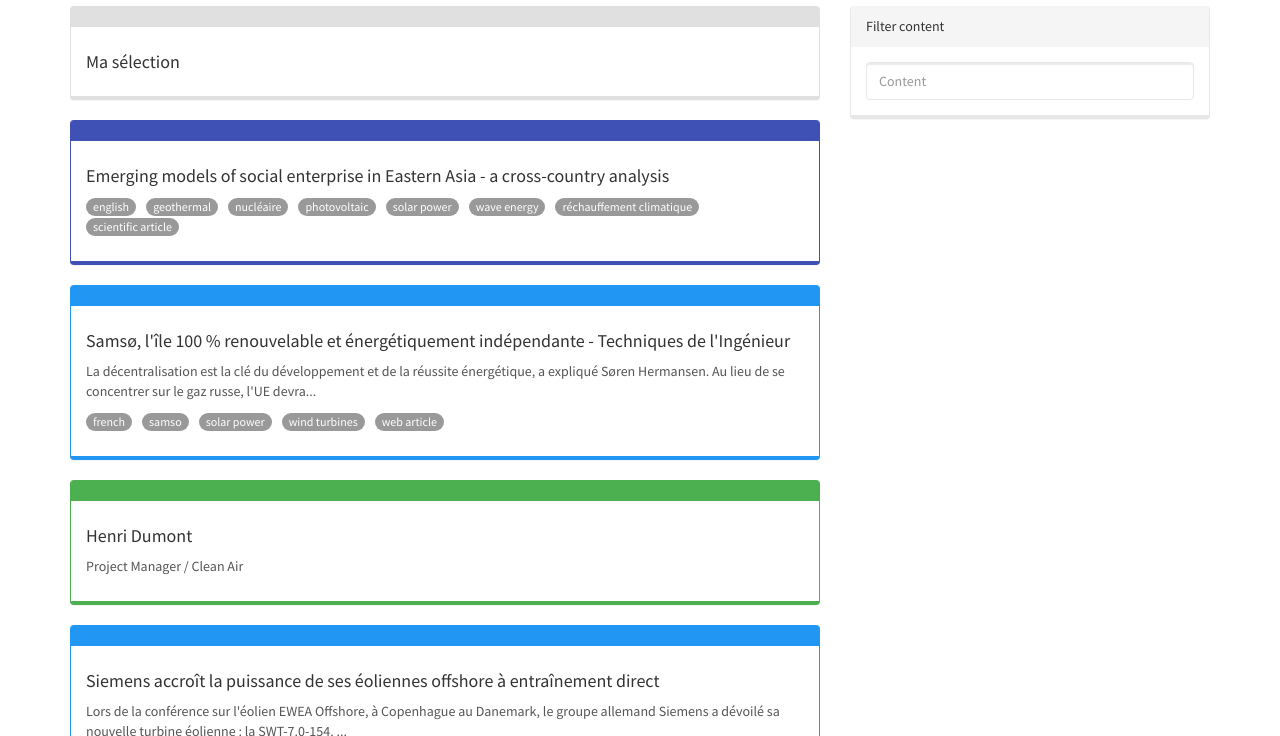
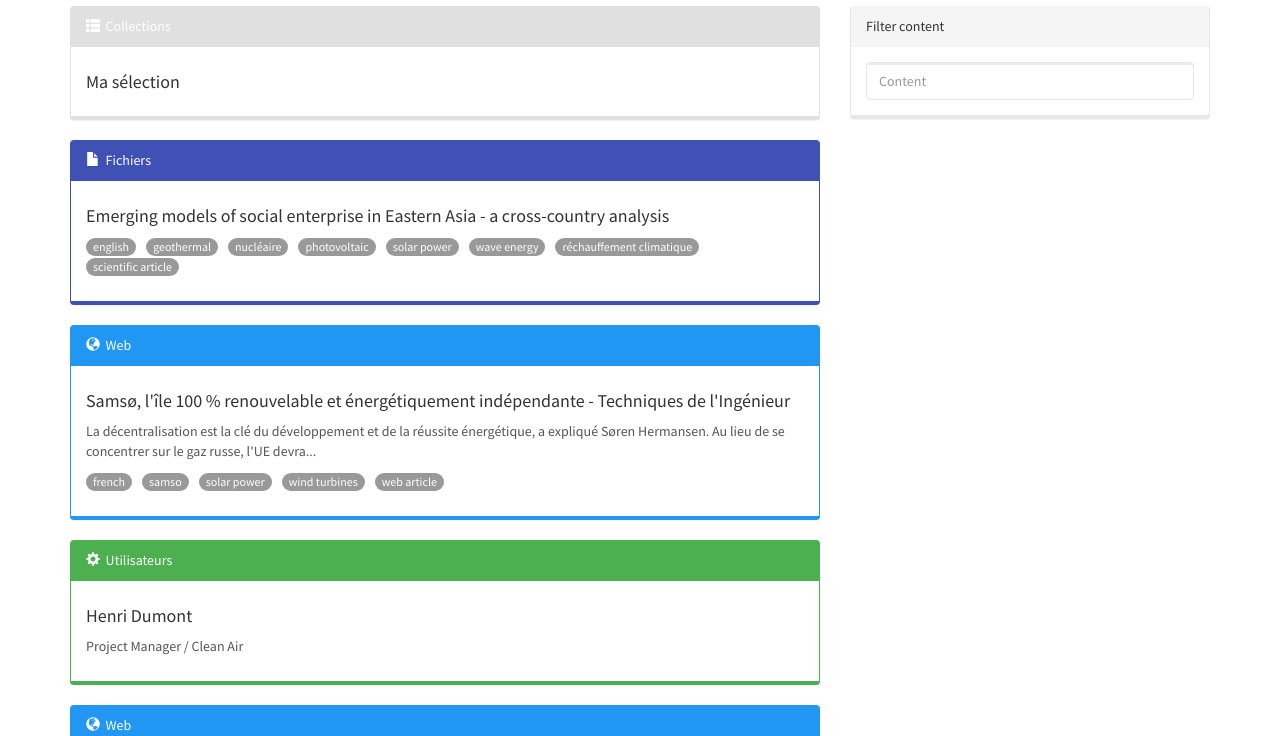
Before and after one commit to whatever-user/challenge, a website: page app/index.html in a window 1280 px wide. Shown: the part 64-800 px from the top of the page. Drawn offline with nearby package versions, Linux system fonts and the light colour scheme.

Commit message:
Added a category icon to each tile

```diff
--- a/app/index.html
+++ b/app/index.html
@@ -21,7 +21,9 @@
     <div class="row">
         <div class="col-md-8">
             <div class="panel panel-info panel-{{tile.color}}" ng-repeat="tile in tiles">
-                <div class="panel-heading"></div>
+                <div class="panel-heading"><span class="glyphicon glyphicon-{{tile.categoryIcon}}"></span>
+                    &nbsp;{{tile.category}}
+                </div>
                 <div class="panel-body">
                     <h4>{{tile.title}}</h4>
 
--- a/app/scripts/tiles/tiles-filters.js
+++ b/app/scripts/tiles/tiles-filters.js
@@ -32,4 +32,35 @@ angular.module('tiles.filters', [])
             }
             return tiles;
         }
+    })
+
+    .filter('category', function () {
+        return function (tiles) {
+            for (var t in tiles) {
+                var tile = tiles[t];
+                switch (tile.category) {
+                    case 'Web':
+                        tile.categoryIcon = 'globe';
+                        break;
+                    case 'Utilisateurs':
+                        tile.categoryIcon = 'cog';
+                        break;
+                    case 'Fichiers':
+                        tile.categoryIcon = 'file';
+                        break;
+                    case 'Collections':
+                        tile.categoryIcon = 'th-list';
+                        break;
+                    case 'Ev\u00e8nements':
+                        tile.categoryIcon = 'calendar';
+                        break;
+                    case 'Emails':
+                        tile.categoryIcon = 'envelope';
+                        break;
+                    default:
+                        tile.categoryIcon = 'info-sign';
+                }
+            }
+            return tiles;
+        }
     });
--- a/app/scripts/tiles/tiles-service.js
+++ b/app/scripts/tiles/tiles-service.js
@@ -2,10 +2,10 @@
 
 angular.module('tiles.service', ['tiles.data', 'tiles.filters'])
 
-    .factory('Tiles', ['TilesData', '$filter', 'colorizeFilter',
-        function (TilesData, $filter, colorizeFilter) {
+    .factory('Tiles', ['TilesData', '$filter', 'colorizeFilter', 'categoryFilter',
+        function (TilesData, $filter, colorizeFilter, categoryFilter) {
 
-            var tiles = colorizeFilter(TilesData.load());
+            var tiles = categoryFilter(colorizeFilter(TilesData.load()));
 
             function all() {
                 return tiles;
```
Also changed, not shown: app/tests/tiles/tiles-filters_tests.js (+24 -0 lines).
